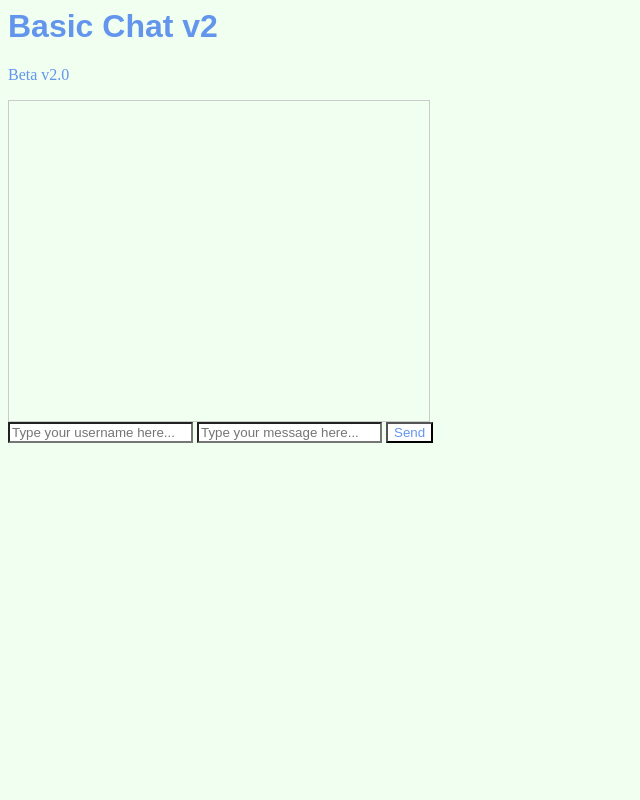
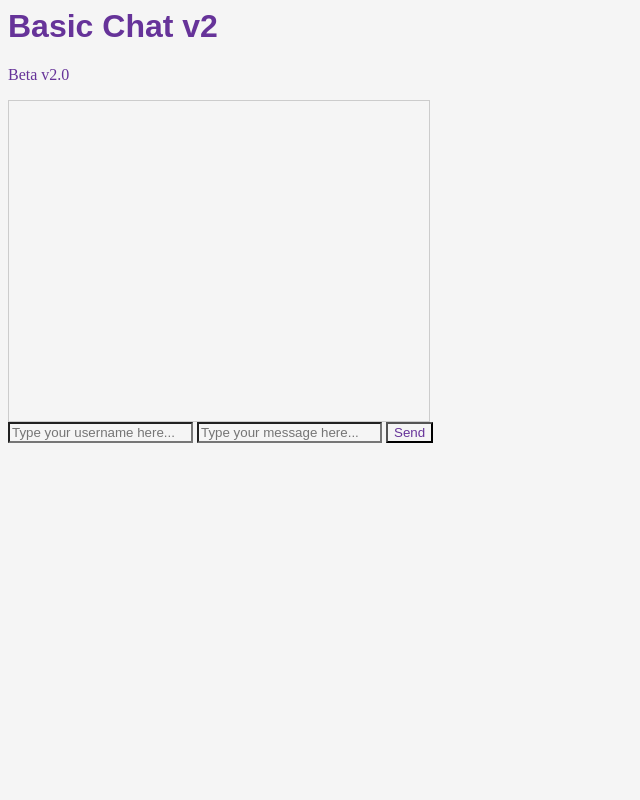
Before and after one commit to benjicurtis/basic-chat, a Flask app: page / in a window 1280 px wide. Shown: the whole page, without its empty margins (0-640 px from the left). Run offline with Flask 3, Linux system fonts and the light colour scheme; data that the repository does not hold is empty.

Commit message:
Update chat interface styles and colors

```diff
--- a/chat2/templates/index.html
+++ b/chat2/templates/index.html
@@ -2,13 +2,13 @@
 <head>
     <title>Basic Chat v2</title>
 </head>
-<body style="background-color: honeydew;">
-    <h1 style="color: cornflowerblue; font-family: Arial, sans-serif;">Basic Chat v2</h1>
-    <p style="color: cornflowerblue">Beta v2.0</p>
-    <div id="chatbox" style="width: 400px; height: 300px; border: 1px solid #ccc; overflow-y: scroll; padding: 10px; color: cornflowerblue; font-family: Arial, sans-serif;"></div>
-    <input style="background-color: white; color: cornflowerblue;" type="text" id="usernameInput" autocomplete="off" placeholder="Type your username here..." style="width: 300px;">
-    <input style="background-color: white; color: cornflowerblue;" type="text" id="messageInput" autocomplete="off" placeholder="Type your message here..." style="width: 300px;">
-    <button style="background-color: white; color: cornflowerblue;" onclick="sendMessage()">Send</button>
+<body style="background-color: whitesmoke;">
+    <h1 style="color: rebeccapurple; font-family: Arial, sans-serif;">Basic Chat v2</h1>
+    <p style="color: rebeccapurple">Beta v2.0</p>
+    <div id="chatbox" style="width: 400px; height: 300px; border: 1px solid #ccc; overflow-y: scroll; padding: 10px; color: rebeccapurple; font-family: Arial, sans-serif;"></div>
+    <input style="background-color: whitesmoke; color: rebeccapurple;" type="text" id="usernameInput" autocomplete="off" placeholder="Type your username here..." style="width: 300px;">
+    <input style="background-color: whitesmoke; color: rebeccapurple;" type="text" id="messageInput" autocomplete="off" placeholder="Type your message here..." style="width: 300px;">
+    <button style="background-color: whitesmoke; color: rebeccapurple;" onclick="sendMessage()">Send</button>
     <script>
         const chatbox = document.getElementById("chatbox");
         function sendMessage() {
```
